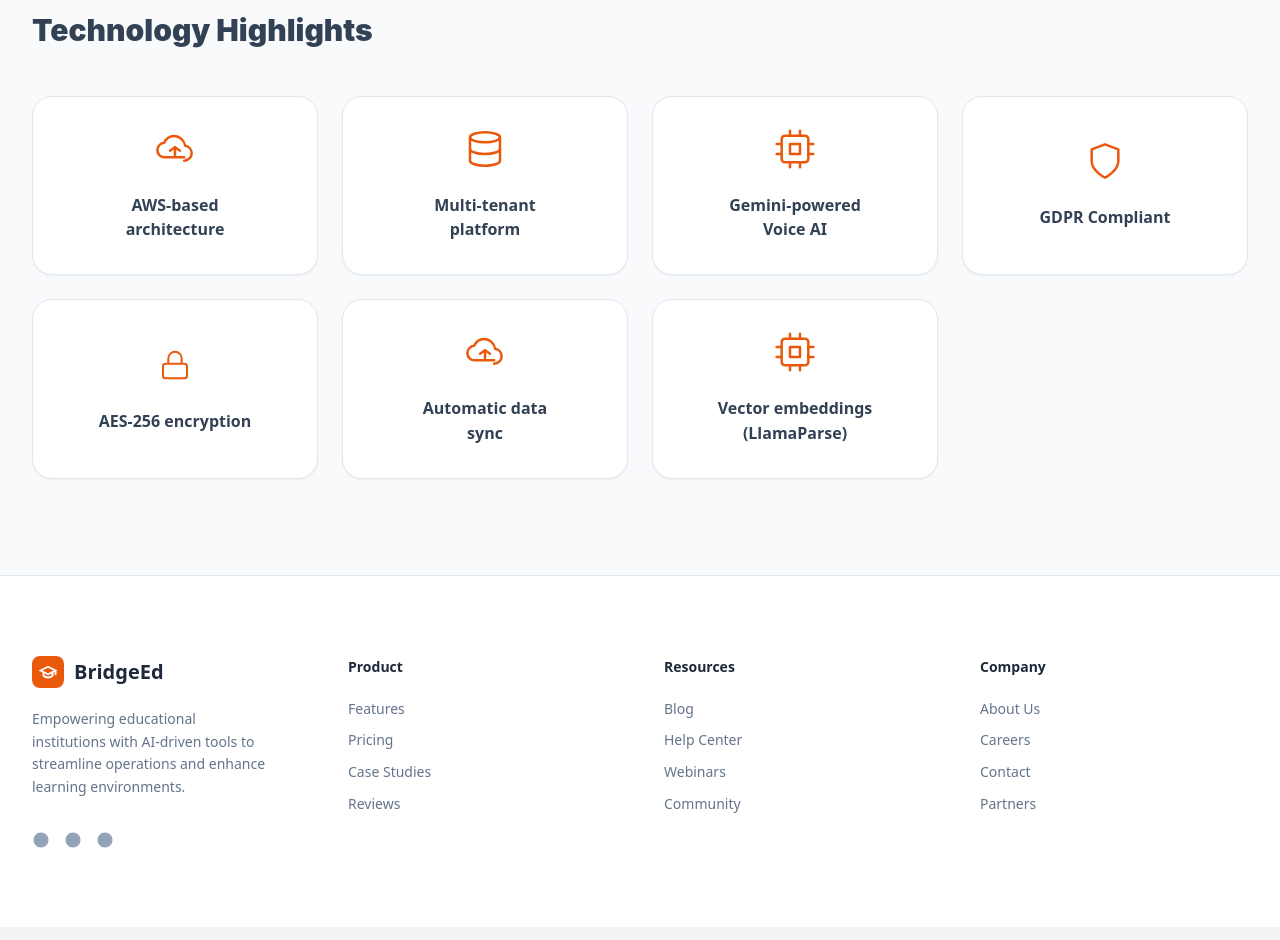
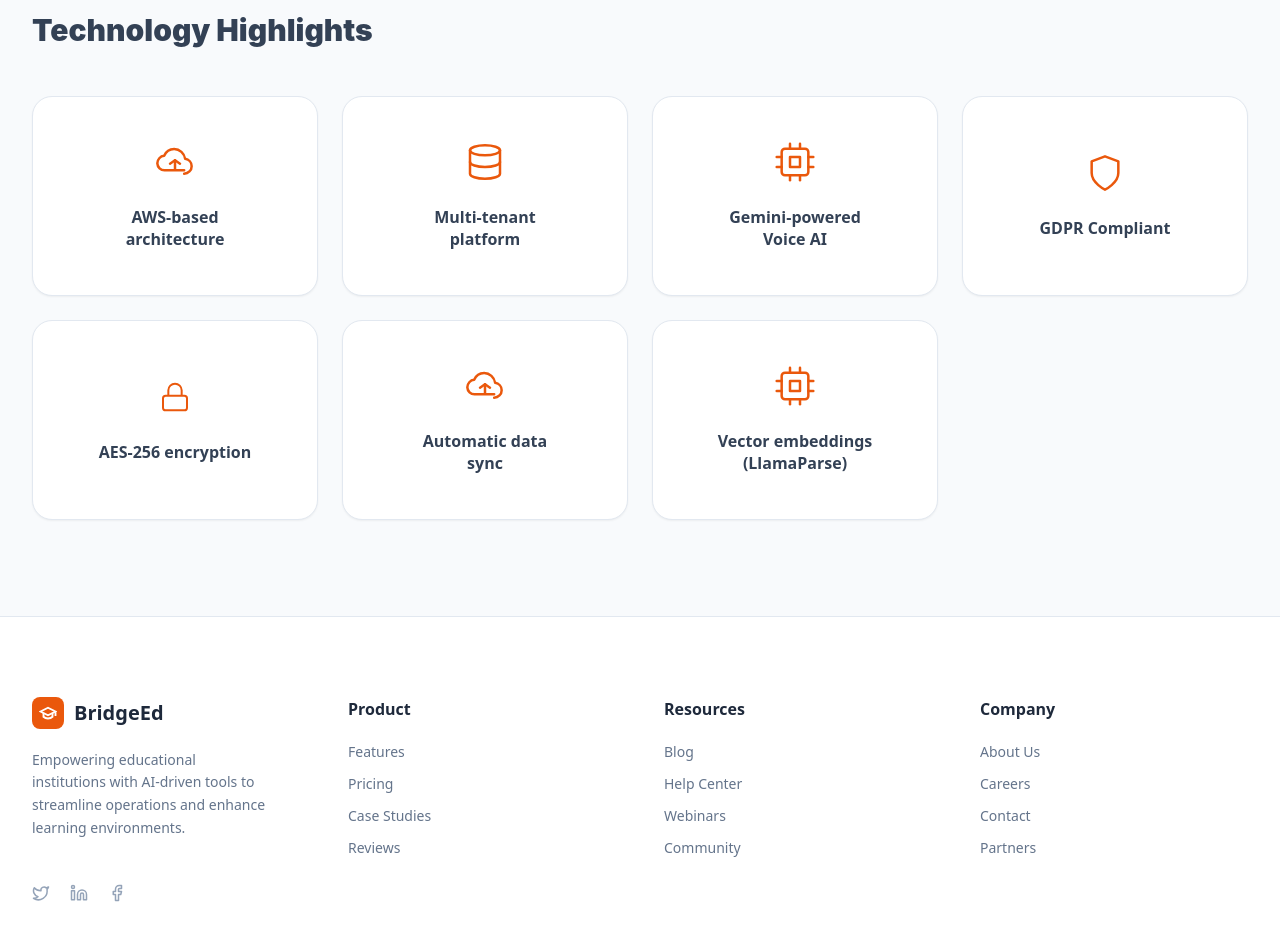
Before and after one commit to YakubuLute/BridgeEd, a React (Vite) app in the folder apps/web/: page / in a window 1280 px wide. Shown: the part 1820-2760 px from the top of the page. Built offline with nearby package versions, Linux system fonts and the light colour scheme.

Commit message:
chore (footer) - refined footer icons with the right icons and hover effect

```diff
--- a/apps/web/src/features/landing/pages/LandingPage.tsx
+++ b/apps/web/src/features/landing/pages/LandingPage.tsx
@@ -480,10 +480,12 @@
                   key={i}
                   p={32}
                   radius="20px"
-                  className="bg-white border border-[#e2e8f0] flex flex-col items-center justify-center text-center shadow-sm"
+                  className="bg-white border border-[#e2e8f0] flex flex-col items-center justify-center text-center shadow-sm min-h-[200px]"
                 >
-                  <Box mb={24}>{tech.icon}</Box>
-                  <Text fw={600} fz="md" c="#334155" className="max-w-[160px]">
+                  <Box mb={24} className="flex items-center justify-center">
+                    {tech.icon}
+                  </Box>
+                  <Text fw={800} fz="md" c="#334155" className="max-w-[160px] leading-snug">
                     {tech.title}
                   </Text>
                 </Paper>
@@ -520,23 +522,57 @@
                 Empowering educational institutions with AI-driven tools to streamline operations
                 and enhance learning environments.
               </Text>
-              <Group gap="md" mt="sm">
-                {["twitter", "linkedin", "facebook"].map((social) => (
-                  <Box
-                    key={social}
-                    className="w-4 h-4 text-[#94a3b8] hover:text-[#ea580c] cursor-pointer"
+              <Group gap="lg" mt={24}>
+                <Box className="text-[#94a3b8] hover:text-[#ea580c] cursor-pointer transition-colors">
+                  <svg
+                    width="18"
+                    height="18"
+                    viewBox="0 0 24 24"
+                    fill="none"
+                    stroke="currentColor"
+                    strokeWidth="2"
+                    strokeLinecap="round"
+                    strokeLinejoin="round"
                   >
-                    <svg width="18" height="18" fill="currentColor" viewBox="0 0 24 24">
-                      <path d="M12 2C6.47 2 2 6.47 2 12s4.47 10 10 10 10-4.47 10-10S17.53 2 12 2z" />
-                    </svg>
-                  </Box>
-                ))}
+                    <path d="M22 4s-.7 2.1-2 3.4c1.6 10-9.4 17.3-18 11.6 2.2.1 4.4-.6 6-2C3 15.5.5 9.6 3 5c2.2 2.6 5.6 4.1 9 4-.9-4.2 4-6.6 7-3.8 1.1 0 3-1.2 3-1.2z" />
+                  </svg>
+                </Box>
+                <Box className="text-[#94a3b8] hover:text-[#ea580c] cursor-pointer transition-colors">
+                  <svg
+                    width="18"
+                    height="18"
+                    viewBox="0 0 24 24"
+                    fill="none"
+                    stroke="currentColor"
+                    strokeWidth="2"
+                    strokeLinecap="round"
+                    strokeLinejoin="round"
+                  >
+                    <path d="M16 8a6 6 0 0 1 6 6v7h-4v-7a2 2 0 0 0-2-2 2 2 0 0 0-2 2v7h-4v-7a6 6 0 0 1 6-6z" />
+                    <rect width="4" height="12" x="2" y="9" />
+                    <circle cx="4" cy="4" r="2" />
+                  </svg>
+                </Box>
+                <Box className="text-[#94a3b8] hover:text-[#ea580c] cursor-pointer transition-colors">
+                  <svg
+                    width="18"
+                    height="18"
+                    viewBox="0 0 24 24"
+                    fill="none"
+                    stroke="currentColor"
+                    strokeWidth="2"
+                    strokeLinecap="round"
+                    strokeLinejoin="round"
+                  >
+                    <path d="M18 2h-3a5 5 0 0 0-5 5v3H7v4h3v8h4v-8h3l1-4h-4V7a1 1 0 0 1 1-1h3z" />
+                  </svg>
+                </Box>
               </Group>
             </Stack>
 
             {["Product", "Resources", "Company"].map((title, i) => (
               <Stack key={title} gap="lg">
-                <Text fw={900} fz="sm" c="#1e293b">
+                <Text fw={900} fz="md" c="#1e293b">
                   {title}
                 </Text>
                 <Stack gap="xs">
```
